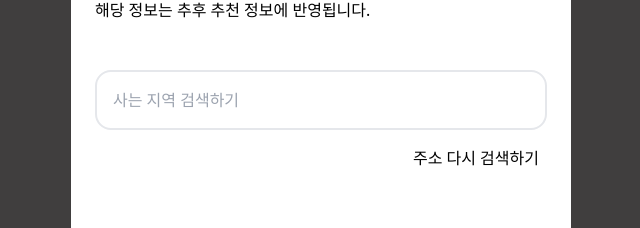
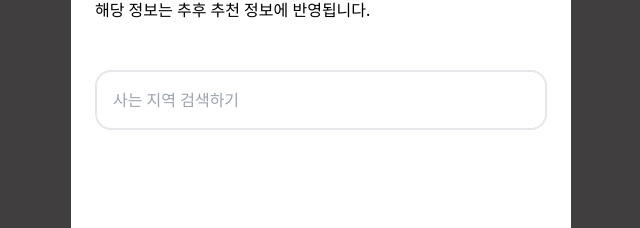
Before and after one commit to OneulUi/client, a Next.js app: page /location in a window 1280 px wide. Shown: the part 170-398 px from the top of the page, without its empty margins (319-959 px from the left). Built offline with nearby package versions, Linux system fonts and the light colour scheme.

Commit message:
Feat: 사용자 주소 취소 렌더링버튼 추가

```diff
--- a/app/location/page.tsx
+++ b/app/location/page.tsx
@@ -3,6 +3,8 @@ import Button from "@/components/button/Button";
 import DaumPostcode from "react-daum-postcode";
 import { Address } from "react-daum-postcode";
 import { useState, useRef, useEffect } from "react";
+import { IoCloseSharp } from "react-icons/io5";
+import { IconContext } from "react-icons";
 export default function Location() {
   const [showDaumPostcode, setShowDaumPostcode] = useState<boolean>(false);
   const [address, setAddress] = useState<string>("");
@@ -42,6 +44,7 @@ export default function Location() {
         </div>
       </section>
       <section className="flex flex-col mt-4">
+        <div className="flex items-center relative">
           <input
             className="border-2 p-4 w-full rounded-2xl"
             placeholder="사는 지역 검색하기"
@@ -50,17 +53,20 @@ export default function Location() {
             onChange={(e) => setAddress(e.target.value)}
             readOnly={!address}
           />
+          {address !== "" && (
+            <IoCloseSharp
+              className="absolute z-10 right-0 mr-6 cursor-pointer hover:text-red-400"
+              onClick={() => {
+                setAddress(""), reloadHandler();
+              }}
+            />
+          )}
+        </div>
+
         {showDaumPostcode && (
           <DaumPostcode onComplete={completeHandler} theme={themeObj} />
         )}
-        {address === "" && (
-          <button
-            className="text-right p-2 mt-2 font-extralight"
-            onClick={reloadHandler}
-          >
-            주소 다시 검색하기
-          </button>
-        )}
+
         <Button text="오늘의 시작하기" href="/location" />
       </section>
     </main>
```
Lines whose indentation alone changed are shown as unchanged.
